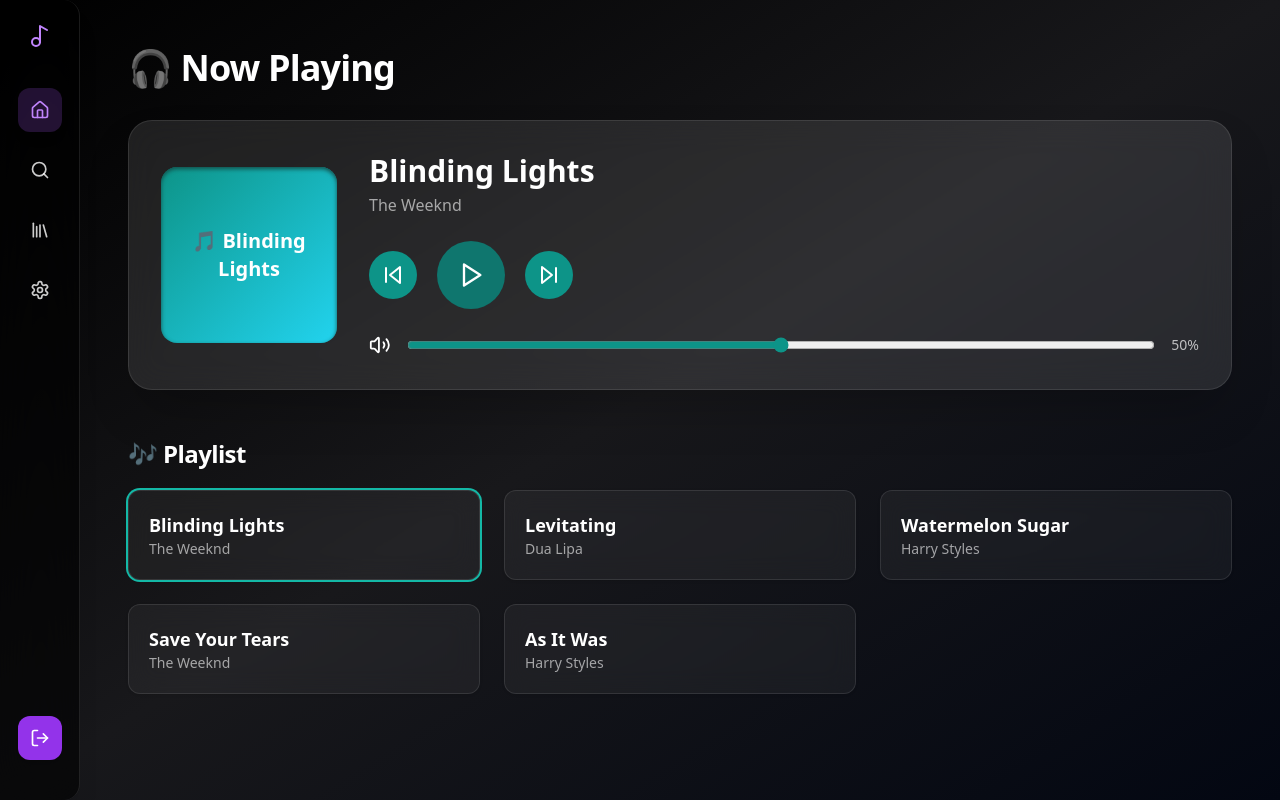
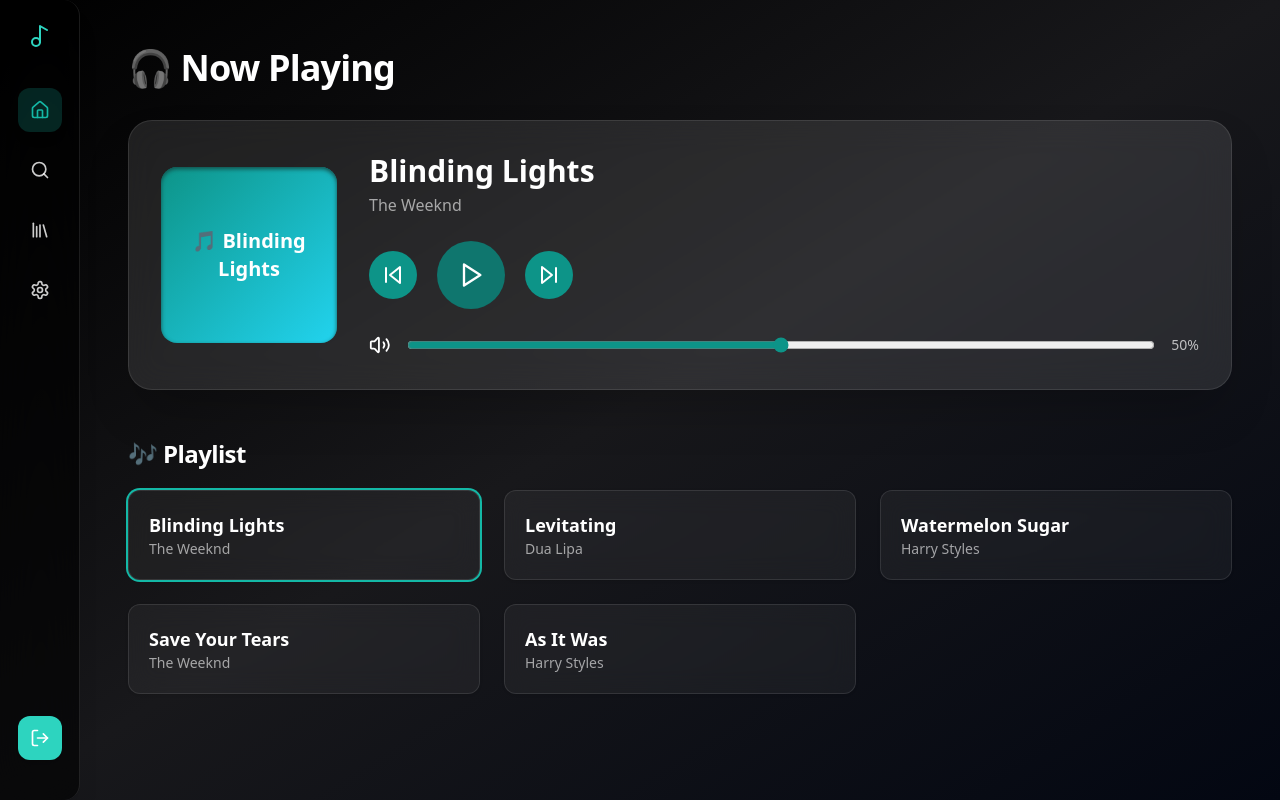
Before and after one commit to ssulochanaherath/web_frontend, a React (Vite) app: page /dashboard in a window 1280 px wide. Built offline with nearby package versions, Linux system fonts and the light colour scheme.

Commit message:
Update Sidebar.tsx

```diff
--- a/src/components/Sidebar.tsx
+++ b/src/components/Sidebar.tsx
@@ -22,7 +22,7 @@ const Sidebar = () => {
             <aside className="fixed top-0 left-0 z-40 h-full w-20 bg-black/60 backdrop-blur-xl border-r border-white/10 shadow-xl flex flex-col items-center py-6 rounded-r-2xl">
                 {/* Header Icon */}
                 <div className="mb-10">
-                    <Music2 className="w-6 h-6 text-purple-400 hover:scale-110 transition-transform duration-200" />
+                    <Music2 className="w-6 h-6 text-teal-400 hover:scale-110 transition-transform duration-200" />
                 </div>
 
                 {/* Navigation Icons */}
@@ -33,8 +33,8 @@ const Sidebar = () => {
                             to={link.path}
                             className={`group relative p-3 rounded-xl transition-all duration-200 ease-in-out hover:bg-purple-500/10 hover:shadow-md
                                 ${location.pathname === link.path
-                                ? 'bg-purple-500/20 text-purple-400 shadow-lg'
-                                : 'text-white/80 hover:text-purple-300'}`}
+                                ? 'bg-teal-500/20 text-teal-500 shadow-lg'
+                                : 'text-white/80 hover:text-teal-300'}`}
                         >
                             {link.icon}
                             {/* Tooltip */}
@@ -49,7 +49,7 @@ const Sidebar = () => {
                 <div className="mb-4">
                     <button
                         onClick={handleSignOut}
-                        className="group relative p-3 rounded-xl bg-purple-600 hover:bg-purple-500 text-white transition-all duration-200 shadow-md hover:shadow-lg"
+                        className="group relative p-3 rounded-xl bg-teal-400 hover:bg-teal-500 text-white transition-all duration-200 shadow-md hover:shadow-lg"
                     >
                         <LogOut className="w-5 h-5" />
                         {/* Tooltip */}
```
